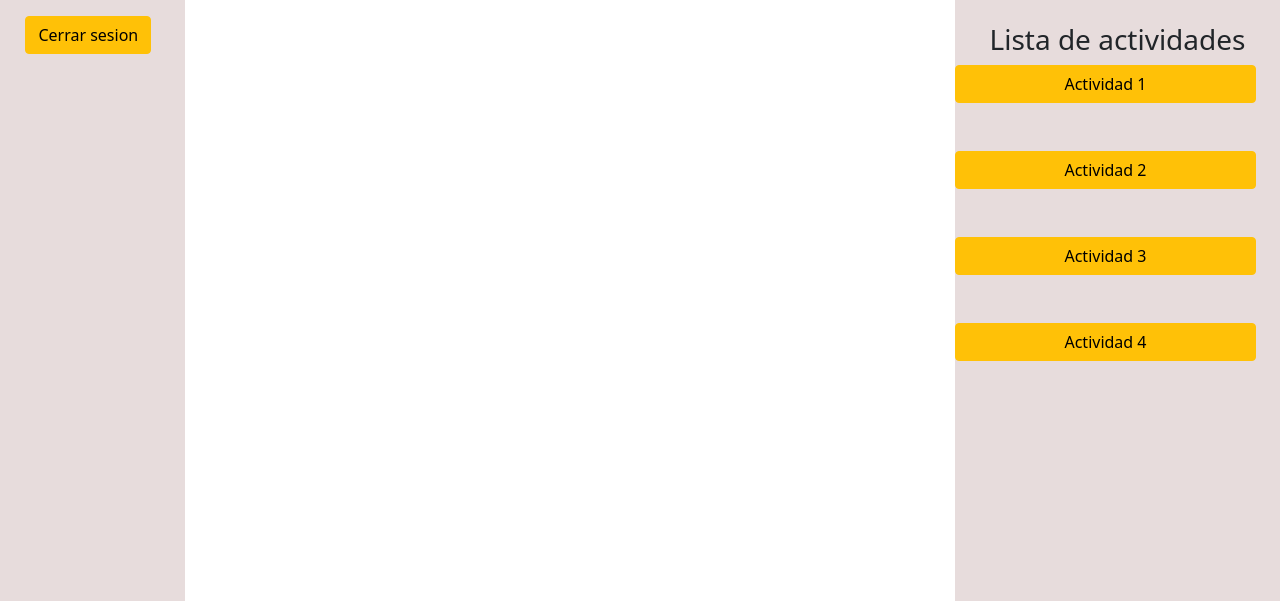
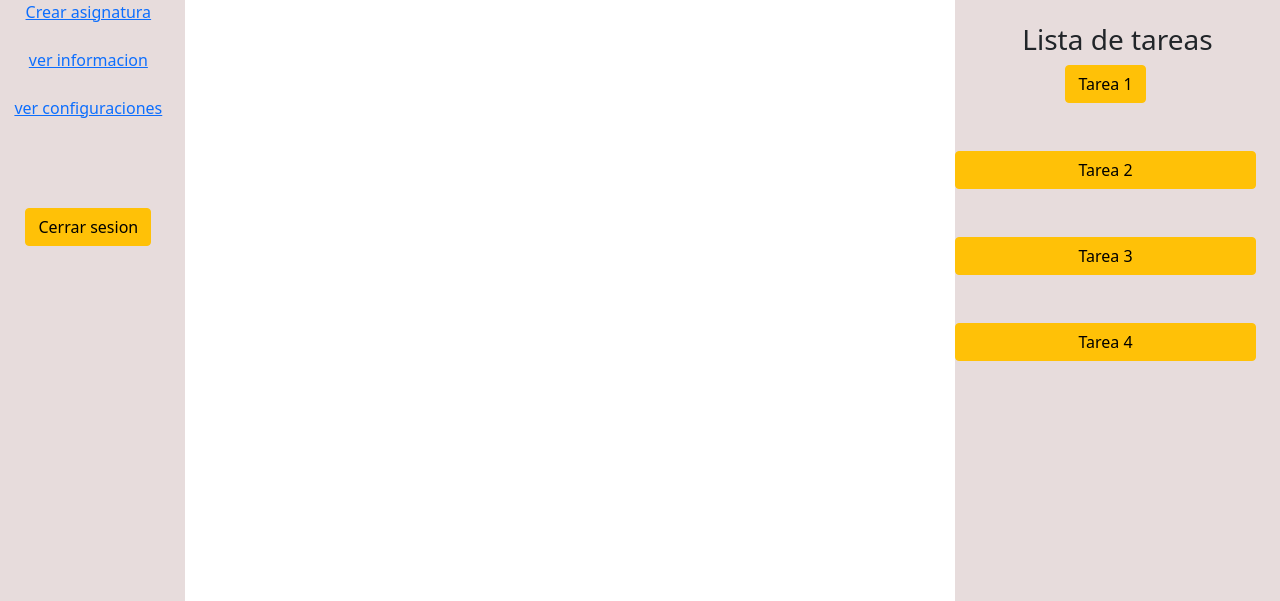
Before and after one commit to asbsdn/SistemaDeNotas, a Python web app: template templates/dashboard.html in a window 1280 px wide. Shown: the part 501-1102 px from the top of the page. Run offline with Jinja, Linux system fonts and the light colour scheme; the template is opened without the code that fills it, so the values that code supplies are empty.

Commit message:
Actualización de la pagina

```diff
--- a/templates/dashboard.html
+++ b/templates/dashboard.html
@@ -30,15 +30,23 @@
              <div class="col-2 menubar">
                 <div class= "d-flex">
                     <div id="sidebar-container" class= "bg-primary">
-                         <div class="logo" mb-3><center>> <img src="../img/usuario.png"height="80" ></center>
+                         <div class="logo" mb-3><center>    <img src="../img/usuario.png"height="80" ></center>
                             <center><h4 class="text-light" >Hola usuario</h4></center>
                          </div>
                          <div class="menu mb-5">
                              <center>
-                            <a href="#" class="d-block  mb-4">Inicio</a>
-                            <a href="#" class="d-block  - p3 mb-4">Registro asignatura</a>
-                            <a href="#" class="d-block  - p3 mb-4">Notas</a>
-                            <a href="#" class="d-block  - p3 mb-4">Informacion</a>
+                            <a href="#" class="d-block  mb-4">Ver dashboar</a>
+                            <a href="#" class="d-block  - p3 mb-4">ver cursos</a>
+                            <a href="#" class="d-block  - p3 mb-4">Buscar usarios</a>
+                            <a href="#" class="d-block  - p3 mb-4">ver asignatura</a>
+                            <a href="#" class="d-block  - p3 mb-4">Crear nuevo usuario</a>
+                            <a href="#" class="d-block  - p3 mb-4">Crear asignatura</a>
+                            <a href="#" class="d-block  - p3 mb-4">ver informacion</a>
+                            <a href="#" class="d-block  - p3 mb-4">ver configuraciones</a>
+
+
+
+
                         </center>
                          </div>
                          <center><button type="button" class="btn btn-warning mb-5">Cerrar sesion</button></center>
@@ -48,9 +56,15 @@
             </div>
         <!-- La columna centroCuerpo abarca el espacio entre el menubar y el calendario-actividades-->
 
-            <div class="col-7 centroCuerpo"> <center><h2><br>Bienvenido al sistema de gestion de Notas  </h2> </center>
-                <div class="row">Cursos</div>
-                <div class="row">Ayuda</div>
+            <div class="col-7 centroCuerpo"> <center><h2><br>Bienvenido al DashBoard  </h2> </center>
+                <div class="row">
+
+
+                </div>
+                <div class="row">
+
+
+                </div>
             </div>
         <!-- La columna actividades abarca el calendario y la lista de actividades-->
 
@@ -59,11 +73,11 @@
         <!-- En la fila calendario se agrega un calendario proporcionado por google-->
                 <div class="row mb-4 calendario"><iframe src="https://calendar.google.com/calendar/embed?height=400&wkst=1&bgcolor=%23ffffff&ctz=America%2FBogota&showTitle=0&showTabs=0&showCalendars=0&showTz=0&showPrint=0&showDate=0&showNav=1&src=YWxlbnVuZXowOTdAZ21haWwuY29t&src=YWRkcmVzc2Jvb2sjY29udGFjdHNAZ3JvdXAudi5jYWxlbmRhci5nb29nbGUuY29t&src=ZXMuY28jaG9saWRheUBncm91cC52LmNhbGVuZGFyLmdvb2dsZS5jb20&src=Y2xhc3Nyb29tMTA3MDYxNTUzOTc2NjM5NDYyMjExQGdyb3VwLmNhbGVuZGFyLmdvb2dsZS5jb20&color=%23039BE5&color=%2333B679&color=%230B8043&color=%23c26401" style="border:solid 0px #777" width="274rem" height="400rem" padding="1rem" frameborder="0" scrolling="no"></iframe></div>
         <!-- En la fila listaActividades se crean varias filas de botones-->
-                <div class="row mb-4  listaActividades" ><center><h3>Lista de actividades</h3></center>
-                <div class="row"><button type="button" class="btn btn-warning mb-5">Actividad 1</button></div>
-                <div class="row"><button type="button" class="btn btn-warning mb-5">Actividad 2</button></div>
-                <div class="row"><button type="button" class="btn btn-warning mb-5">Actividad 3</button></div>
-                <div class="row"><button type="button" class="btn btn-warning mb-5">Actividad 4</button></div>
+                <div class="row mb-4  listaActividades" ><center><h3>Lista de tareas</h3></center>
+                <div class="row"> <center> <button type="button" class="btn btn-warning mb-5">Tarea 1</button></div> </center>
+                <div class="row"><button type="button" class="btn btn-warning mb-5">Tarea 2</button></div>
+                <div class="row"><button type="button" class="btn btn-warning mb-5">Tarea 3</button></div>
+                <div class="row"><button type="button" class="btn btn-warning mb-5">Tarea  4</button></div>
                 </div>
             </div>
 
```
